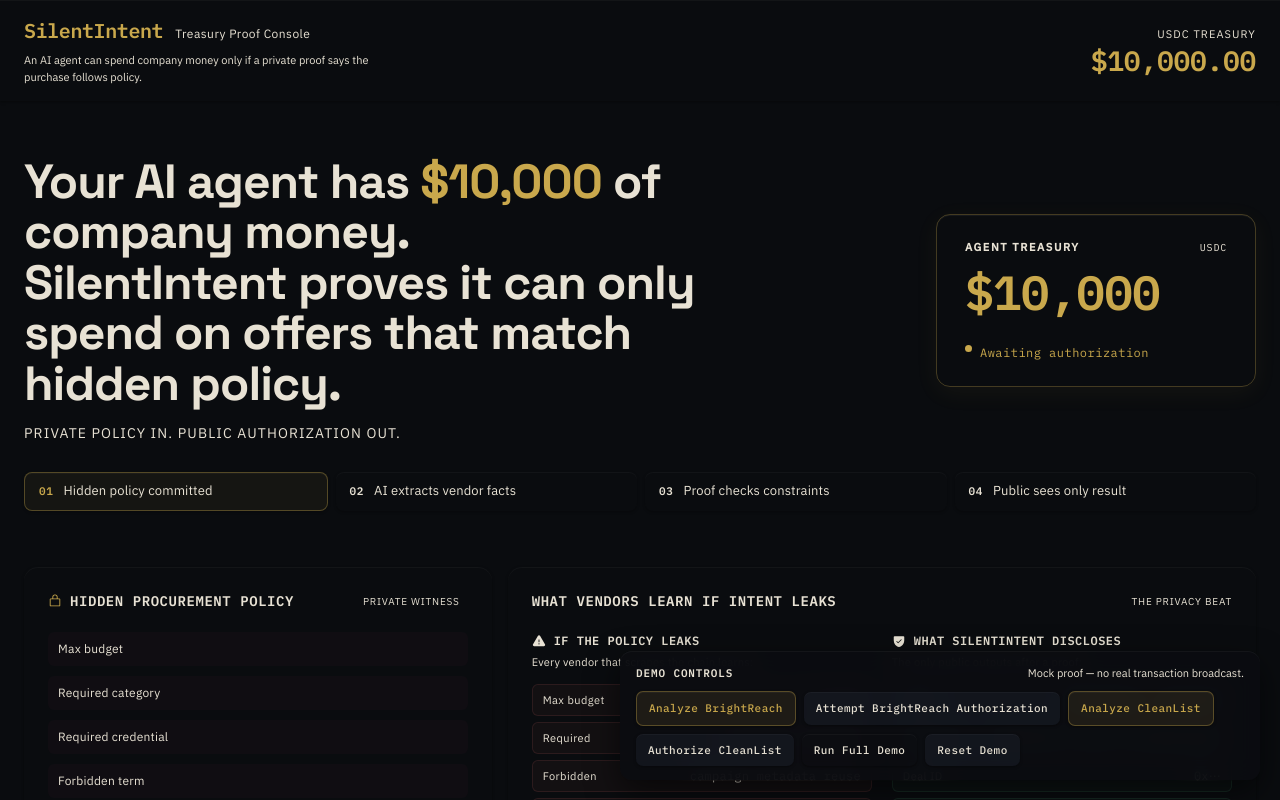
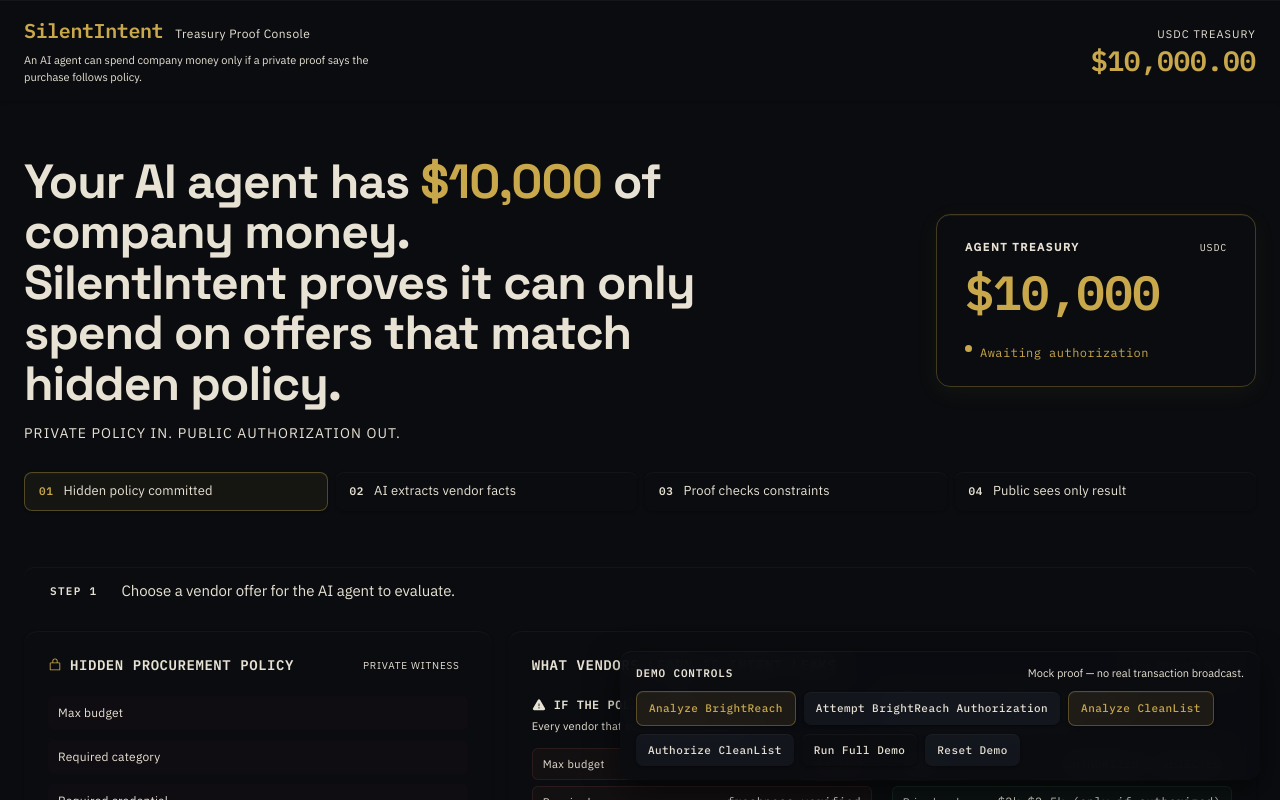
Before and after one commit to vishnumahesha/silentintent, a Next.js app: page / in a window 1280 px wide. Shown: the top 800 px of the page. Built offline with nearby package versions, Linux system fonts and the light colour scheme.

Commit message:
[ui] add dynamic demo step banner

```diff
--- a/app/page.tsx
+++ b/app/page.tsx
@@ -13,6 +13,7 @@
 import HeroTreasury from '@/components/HeroTreasury';
 import AppFooter from '@/components/AppFooter';
 import ImplementationStatusStrip from '@/components/ImplementationStatusStrip';
+import DemoStepBanner from '@/components/DemoStepBanner';
 
 const TREASURY_START = 1000000;
 const VENDOR_B_COST = 225000;
@@ -201,6 +202,11 @@
           </div>
         </div>
 
+        <DemoStepBanner
+          vendorAStatus={vendorA.status}
+          vendorBStatus={vendorB.status}
+        />
+
         <div
           style={{
             display: 'grid',
--- /dev/null
+++ b/components/DemoStepBanner.tsx
@@ -0,0 +1,145 @@
+'use client';
+
+import { AnimatePresence, motion } from 'framer-motion';
+import type { VendorStatus } from './VendorCard';
+
+interface DemoStepBannerProps {
+  vendorAStatus: VendorStatus;
+  vendorBStatus: VendorStatus;
+}
+
+type Step = {
+  n: number;
+  text: string;
+  tone: 'idle' | 'gold' | 'red' | 'green';
+};
+
+function pickStep(a: VendorStatus, b: VendorStatus): Step {
+  if (b === 'approved') {
+    return {
+      n: 5,
+      text: 'Step 5: Proof authorized the spend. Treasury debited $2,250.',
+      tone: 'green',
+    };
+  }
+  if (b === 'analyzing') {
+    return {
+      n: 4,
+      text: 'Step 4: AI is extracting structured facts from CleanList.',
+      tone: 'gold',
+    };
+  }
+  if (a === 'rejected') {
+    return {
+      n: 3,
+      text: 'Step 3: Proof rejected the spend. Treasury stayed at $10,000.',
+      tone: 'red',
+    };
+  }
+  if (a === 'analyzing') {
+    return {
+      n: 2,
+      text: 'Step 2: AI is extracting structured facts from BrightReach.',
+      tone: 'gold',
+    };
+  }
+  return {
+    n: 1,
+    text: 'Step 1: Choose a vendor offer for the AI agent to evaluate.',
+    tone: 'idle',
+  };
+}
+
+const TONE: Record<
+  Step['tone'],
+  { border: string; bg: string; chip: string; chipBorder: string }
+> = {
+  idle: {
+    border: 'var(--color-border-accent)',
+    bg: 'var(--color-surface)',
+    chip: 'var(--color-text-secondary)',
+    chipBorder: 'var(--color-border-accent)',
+  },
+  gold: {
+    border: 'rgba(201,168,76,0.45)',
+    bg: 'rgba(201,168,76,0.06)',
+    chip: 'var(--color-treasury-gold)',
+    chipBorder: 'rgba(201,168,76,0.55)',
+  },
+  red: {
+    border: 'rgba(122,61,61,0.5)',
+    bg: 'rgba(122,61,61,0.07)',
+    chip: 'var(--color-reject)',
+    chipBorder: 'rgba(122,61,61,0.6)',
+  },
+  green: {
+    border: 'rgba(61,122,92,0.5)',
+    bg: 'rgba(61,122,92,0.07)',
+    chip: 'var(--color-success)',
+    chipBorder: 'rgba(61,122,92,0.6)',
+  },
+};
+
+export default function DemoStepBanner({
+  vendorAStatus,
+  vendorBStatus,
+}: DemoStepBannerProps) {
+  const step = pickStep(vendorAStatus, vendorBStatus);
+  const tone = TONE[step.tone];
+
+  return (
+    <div
+      style={{
+        display: 'flex',
+        alignItems: 'center',
+        gap: '14px',
+        padding: '12px 16px',
+        borderRadius: '10px',
+        border: `1px solid ${tone.border}`,
+        backgroundColor: tone.bg,
+        boxShadow: 'inset 0 1px 0 0 rgba(255,255,255,0.03)',
+        transition: 'border-color 220ms ease-out, background-color 220ms ease-out',
+      }}
+    >
+      <span
+        style={{
+          display: 'inline-flex',
+          alignItems: 'center',
+          justifyContent: 'center',
+          minWidth: '36px',
+          height: '24px',
+          padding: '0 10px',
+          borderRadius: '999px',
+          border: `1px solid ${tone.chipBorder}`,
+          fontFamily: "'IBM Plex Mono', monospace",
+          fontSize: '11px',
+          fontWeight: 600,
+          color: tone.chip,
+          letterSpacing: '0.12em',
+          textTransform: 'uppercase',
+        }}
+      >
+        {`Step ${step.n}`}
+      </span>
+
+      <AnimatePresence mode="wait">
+        <motion.span
+          key={step.n}
+          initial={{ opacity: 0, y: 4 }}
+          animate={{ opacity: 1, y: 0 }}
+          exit={{ opacity: 0, y: -4 }}
+          transition={{ duration: 0.25 }}
+          style={{
+            fontFamily: "'IBM Plex Sans', sans-serif",
+            fontSize: '15px',
+            color: 'var(--color-text-primary)',
+            lineHeight: 1.4,
+            letterSpacing: '-0.005em',
+          }}
+        >
+          {step.text.replace(/^Step \d+:\s*/, '')}
+        </motion.span>
+      </AnimatePresence>
+    </div>
+  );
+}
```
